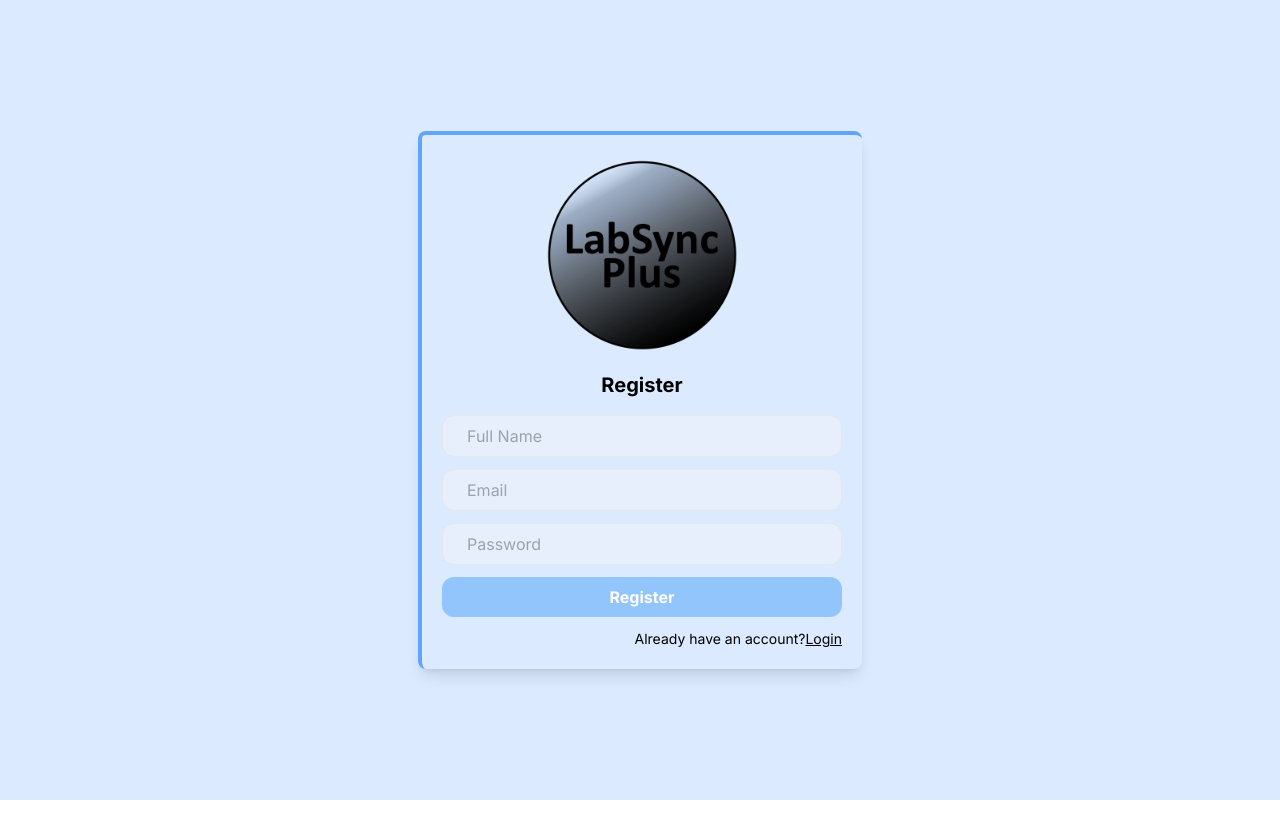
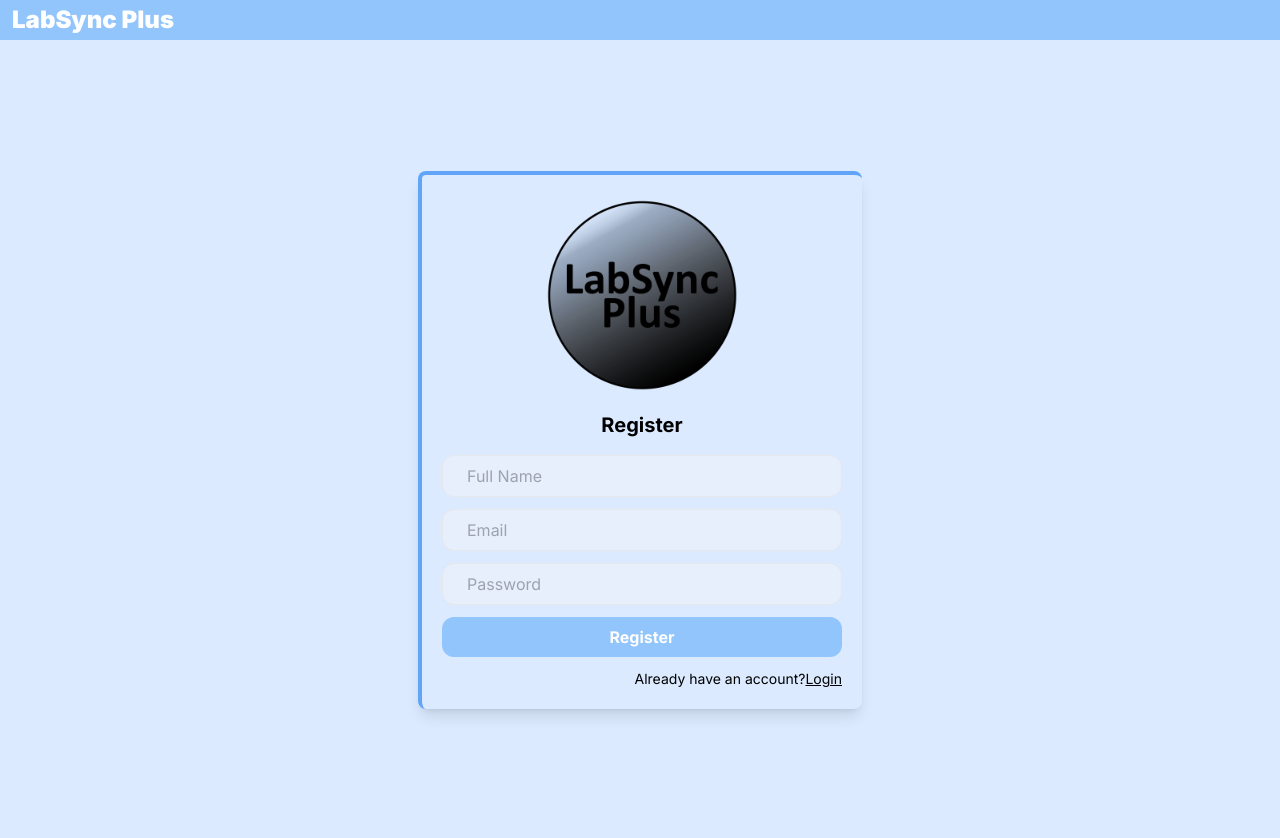
Before and after one commit to MadhushaSUM/labsync-plus, a Next.js app: page /register in a window 1280 px wide. Before the commit the page ends 800 px from the top, so only its background shows below. Built offline with nearby package versions, Linux system fonts and the light colour scheme; no server answers.

Commit message:
Create Navbar component

```diff
--- a/app/layout.tsx
+++ b/app/layout.tsx
@@ -2,6 +2,7 @@ import './globals.css'
 import type { Metadata } from 'next'
 import { Inter } from 'next/font/google'
 import { AuthProvider } from "./Providers/AuthProvider"
+import Navbar from '@/components/Navbar'
 
 const inter = Inter({ subsets: ['latin'] })
 
@@ -19,6 +20,7 @@ export default function RootLayout({
     <html lang="en">
       <body className={inter.className}>
         <AuthProvider>
+          <Navbar />
           {children}
         </AuthProvider>
       </body>
--- a/app/page.tsx
+++ b/app/page.tsx
@@ -1,19 +1,10 @@
 "use client";
 
-import Image from 'next/image';
-import { signOut } from "next-auth/react";
-import { useSession } from "next-auth/react";
-
 export default function Home() {
-
-  const { data:session } = useSession();
-
 
   return (
     <main className="flex min-h-screen flex-col items-center justify-between p-24">
       <h1 className='text-4xl font-bold'>LabSync Plus</h1>
-      <h3><span>Welcome </span>{session?.user?.username}</h3>
-      <button onClick={() => signOut()}>Sign Out</button>
     </main>
   )
 }
--- /dev/null
+++ b/components/Navbar.tsx
@@ -0,0 +1,26 @@
+"use client";
+
+import { signOut, useSession } from "next-auth/react"
+
+const Navbar = () => {
+
+    const { data:session } = useSession();
+
+    return (
+        <div className="bg-blue-300 h-10 flex items-center justify-between">
+            <h1 className="pl-3 font-black text-2xl text-white">LabSync Plus</h1>
+
+            {session?.user &&
+                <div className="flex gap-5 items-center">
+                    <h3><span>Welcome </span>{session?.user?.username}</h3>
+
+                    <button className="border-2 rounded-full border-blue-400 w-fit" onClick={() => signOut()}>
+                        <h1 className="px-2 font-semibold text-lg text-white">Sign Out</h1>
+                    </button>
+                </div>
+            }
+        </div>
+    )
+}
+
+export default Navbar
```
